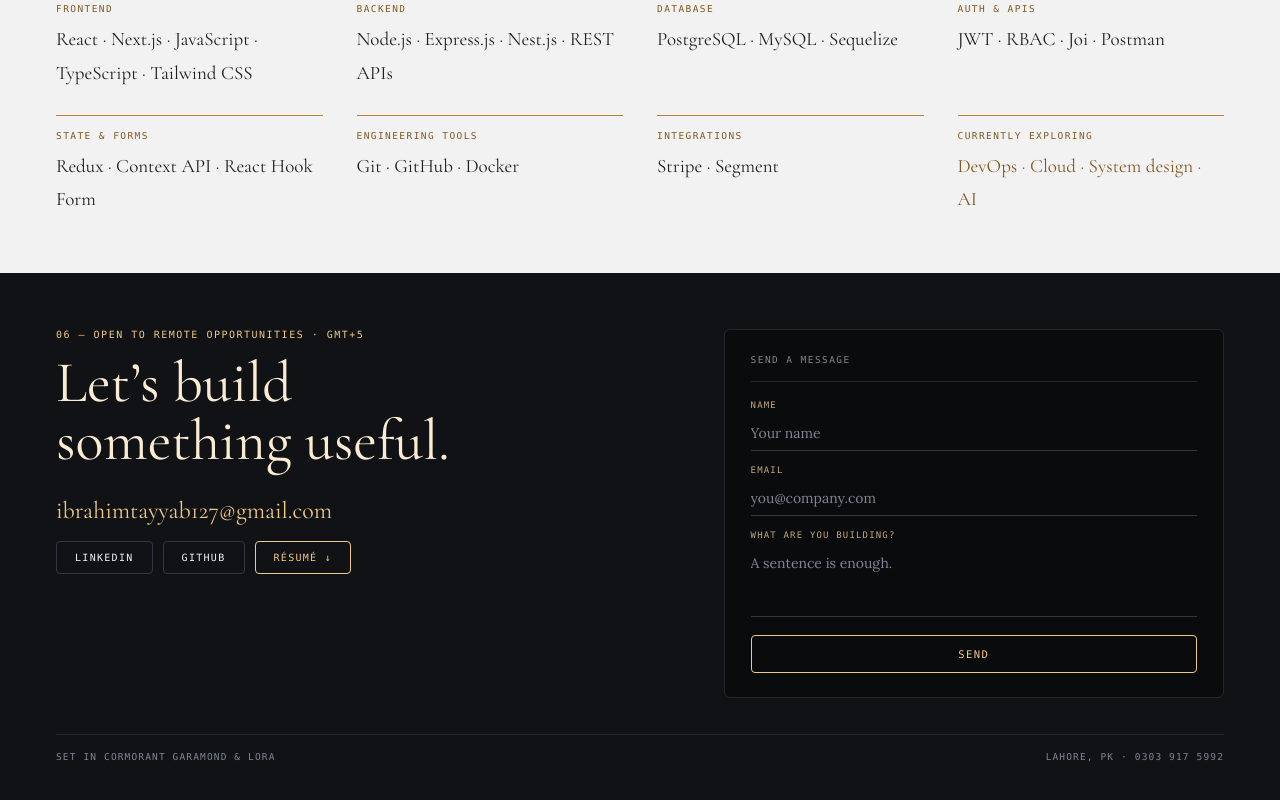
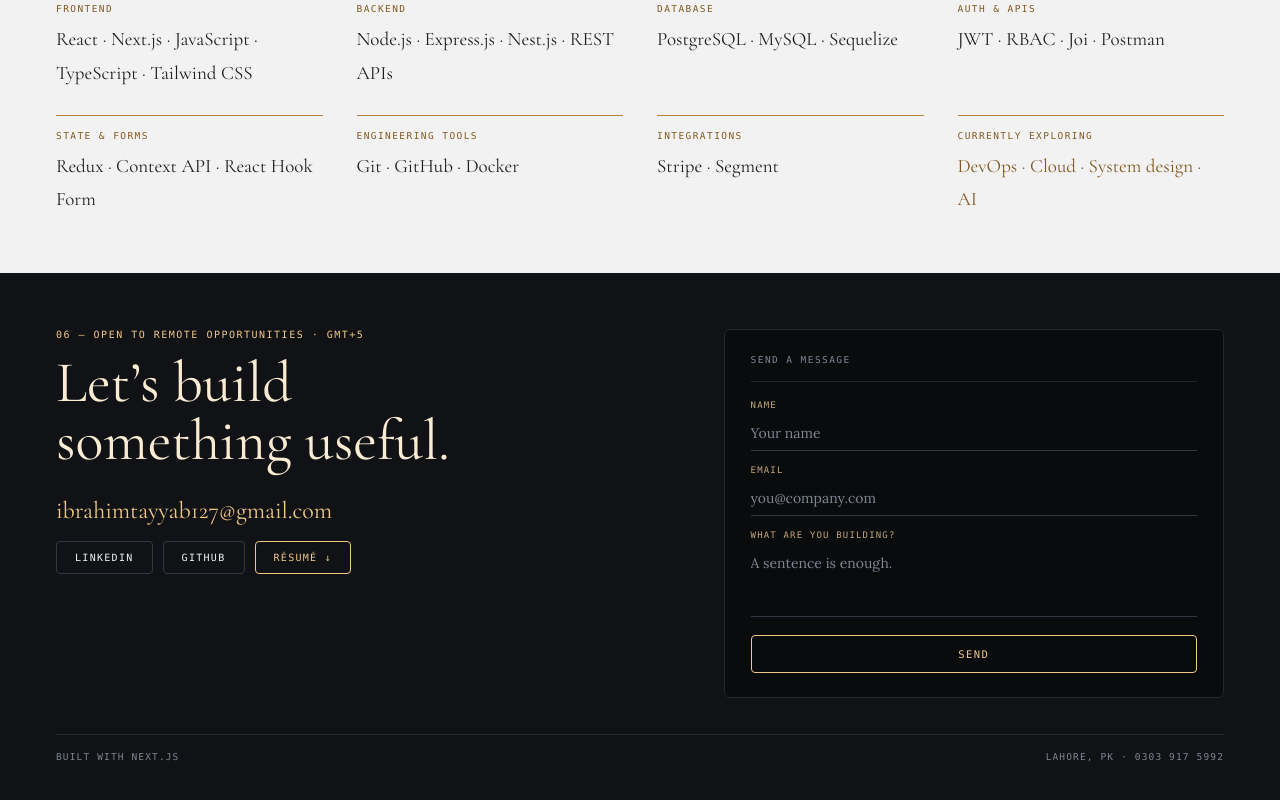
Before and after one commit to mitayyab/portfolio, a Next.js app: page / in a window 1280 px wide. Shown: the part 4249-5049 px from the top of the page. Built offline with nearby package versions, Linux system fonts and the light colour scheme; no server answers.

Commit message:
style(footer): credit the framework instead of the typefaces
Replace "Set in Cormorant Garamond & Lora" with "Built with Next.js". The fonts are still self-hosted and licensed under src/assets/fonts.

```diff
--- a/src/components/layout/SiteFooter.tsx
+++ b/src/components/layout/SiteFooter.tsx
@@ -6,7 +6,7 @@ export function SiteFooter() {
   return (
     <Section as="footer" tone="band" containerClassName="pb-6 lg:pb-10">
       <div className="flex justify-between border-t border-band-border pt-3.5 font-mono text-mono-xs tracking-[0.12em] text-ink-muted-2 uppercase lg:pt-4 lg:text-mono-sm">
-        <p className="hidden lg:block">Set in Cormorant Garamond &amp; Lora</p>
+        <p className="hidden lg:block">Built with Next.js</p>
         <p>
           {`${site.locationLabel} · `}
           <a href={site.phone.href} className="underline-grow">
```
